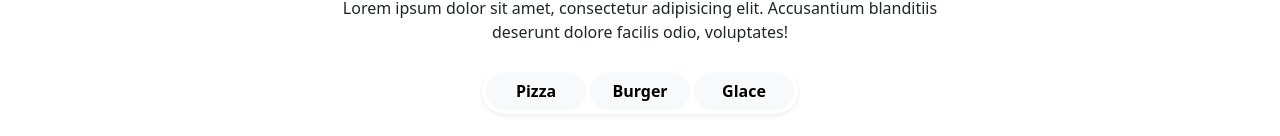
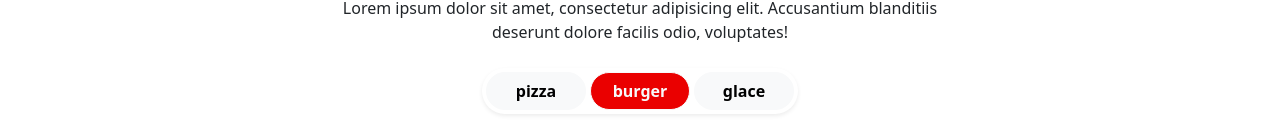
Before and after one commit to TiavinaTiTi/e-commerce, an Angular app: page /menu in a window 1280 px wide. Shown: the part 477-613 px from the top of the page. Built offline with nearby package versions, Linux system fonts and the light colour scheme.

Commit message:
Correction du filtre et creation model et de service product

```diff
--- /dev/null
+++ b/src/app/core/models/category.model.ts
@@ -0,0 +1,5 @@
+export interface CategoryModel {
+  id: number,
+  title: string,
+  root: string
+}
--- /dev/null
+++ b/src/app/shared/services/categoryService/category.service.ts
@@ -0,0 +1,21 @@
+import { Injectable } from '@angular/core';
+import {CategoryModel} from "../../../core/models/category.model";
+
+@Injectable({
+  providedIn: 'root'
+})
+export class CategoryService {
+  category: CategoryModel[] = [
+    {id: 1, title: 'pizza', root: '/pizza'},
+    {id: 2, title: 'burger', root: '/burger'},
+    {id: 3, title: 'glace', root: '/glace'}
+  ]
+
+  getCategoryDefault(): CategoryModel{
+    return this.category[1]
+  }
+
+  getAllCategory(): CategoryModel[]{
+    return this.category;
+  }
+}
--- a/src/app/views/menu-page/menu-page.component.ts
+++ b/src/app/views/menu-page/menu-page.component.ts
@@ -5,6 +5,8 @@ import {ProductService} from "../../shared/services/productService/product.servi
 import {Observable} from "rxjs";
 import {ProductModel} from "../../core/models/product.model";
 import {AsyncPipe, JsonPipe, NgClass} from "@angular/common";
+import {CategoryService} from "../../shared/services/categoryService/category.service";
+import {CategoryModel} from "../../core/models/category.model";
 
 @Component({
   selector: 'app-menu-page',
@@ -23,17 +25,14 @@ import {AsyncPipe, JsonPipe, NgClass} from "@angular/common";
 export class MenuPageComponent{
 
   productService: ProductService = inject(ProductService)
+  categoryService: CategoryService = inject(CategoryService)
 
-  category = [
-    {title: 'Pizza', root: '/pizza'},
-    {title: 'Burger', root: '/burger'},
-    {title: 'Glace', root: '/ice'},
-  ]
+  category: CategoryModel[] = this.categoryService.getAllCategory()
 
-  categoryDefault: string = 'burger'
-  activecategory: string = 'burger'
 
-  product$: Observable<ProductModel[]> = this.productService.filterProduct(this.categoryDefault.toLowerCase());
+  activecategory: string = this.categoryService.getCategoryDefault().title
+
+  product$: Observable<ProductModel[]> = this.productService.filterProduct(this.activecategory.toLowerCase());
 
   changeCategory(category: string): Observable<ProductModel[]>{
     this.activecategory = category;
```
Also changed, not shown: src/app/shared/services/productService/product.service.ts (+3 -7 lines), 1 other file (tests, documents, lock files or other folders).
